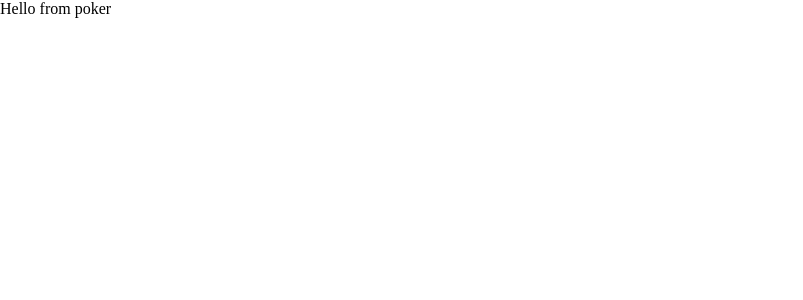
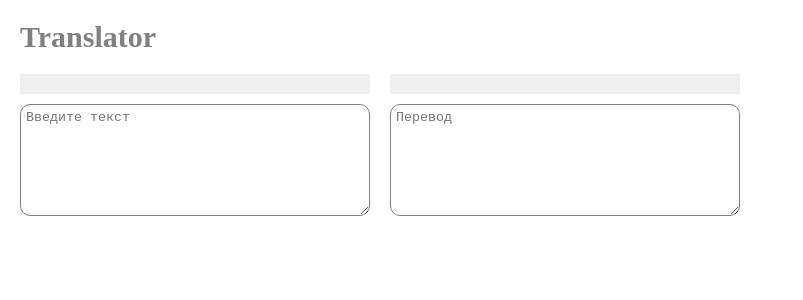
Before and after one commit to MichailOsipov/Poker, a React app: page / in a window 1280 px wide. Shown: the top 300 px of the page, without its empty margins (0-803 px from the left). Built offline with nearby package versions, Linux system fonts and the light colour scheme.

Commit message:
state-based translator

```diff
--- a/package.json
+++ b/package.json
@@ -49,5 +49,8 @@
     "server": "./node_modules/.bin/webpack-dev-server",
     "test": "jest",
     "test:watch": "jest --watch"
+  },
+  "dependencies": {
+    "styled-components": "^5.1.1"
   }
 }
--- a/src/main.jsx
+++ b/src/app.jsx
@@ -1,7 +1,8 @@
 import * as React from 'react';
 import ReactDOM from 'react-dom';
+import {MainPage} from 'components/main'
 
 ReactDOM.render(
-    <div>Hello from poker</div>,
+    <MainPage/>,
     document.getElementById('root')
 );
--- /dev/null
+++ b/src/components/main-view.jsx
@@ -0,0 +1,64 @@
+import * as React from 'react';
+import styled from 'styled-components'
+
+const Container = styled.div`
+  padding: 0 20px;
+`
+
+const Block = styled.div`
+  display: flex;
+`
+
+const Wrapper = styled.div`
+  display: flex;
+  flex-direction: column;
+  width: 350px;
+  padding-right: 20px;
+`
+
+const Select = styled.select`
+  border: none;
+  height: 20px;
+  margin-bottom: 10px;
+  appearance: none;
+`
+
+const Textarea = styled.textarea`
+  border-color: grey;
+  border-radius: 10px;
+  padding: 5px;
+  min-height: 100px;
+`
+
+const TitleText = styled.h1`
+  font-size: 30px;
+  color: grey;
+`
+
+export const MainView = ({originalLanguage, languages, originalText, translationLanguage, translatedText, onFieldChange}) => (
+  <Container>
+    <TitleText>Translator</TitleText>
+    <Block>
+      <Wrapper>
+        <Select value={originalLanguage} onChange={(e) => onFieldChange('originalLanguage', e.currentTarget.value)}>
+          {Object.keys(languages).map(key =>
+            <option key={key} value={key}>{languages[key]}</option>
+          )}
+        </Select>
+        <Textarea
+          placeholder="Введите текст"
+          value={originalText}
+          onChange={(e) => onFieldChange('originalText', e.currentTarget.value)}
+        />
+      </Wrapper>
+      <Wrapper>
+        <Select value={translationLanguage} onChange={(e) => onFieldChange('translationLanguage', e.currentTarget.value)}>
+          {Object.keys(languages).map(key =>
+            <option key={key} value={key}>{languages[key]}</option>
+          )}
+        </Select>
+        <Textarea placeholder="Перевод" value={translatedText} readOnly/>
+      </Wrapper>
+    </Block>
+  </Container>
+)
--- /dev/null
+++ b/src/components/main.jsx
@@ -0,0 +1,57 @@
+import * as React from 'react';
+import { debounce } from 'lodash';
+import { getLanguages, translate, getTextLanguage } from '../utils/api'
+import { MainView } from './main-view'
+
+export class MainPage extends React.Component {
+  constructor(props) {
+    super(props)
+    this.state = {
+      languages: {},
+      originalLanguage: '',
+      translationLanguage: 'en',
+      originalText: '',
+      translatedText: ''
+    }
+  }
+
+  async componentDidMount() {
+    const languages = await getLanguages();
+    this.setState({languages});
+  }
+
+  getLanguage = async (text) => {
+    const originalLanguage = await getTextLanguage(text);
+    this.setState({originalLanguage})
+  }
+
+  translateText = debounce( async (originalText, originalLanguage, translationLanguage) => {
+    const translatedText = await translate(originalText, originalLanguage, translationLanguage);
+    this.setState({translatedText})
+  }, 400)
+
+  onFieldChange = (field, value) => {
+    const newState = this.state;
+    newState[field] = value;
+
+    if (!newState.originalLanguage) {
+      this.getLanguage(newState.originalText);
+    } else if (newState.originalText) {
+      this.translateText(newState.originalText, newState.originalLanguage, newState.translationLanguage);
+    }
+    this.setState({newState});
+  }
+
+  render() {
+    return (
+      <MainView
+        onFieldChange={this.onFieldChange}
+        originalLanguage={this.state.originalLanguage}
+        originalText={this.state.originalText}
+        translationLanguage={this.state.translationLanguage}
+        translatedText={this.state.translatedText}
+        languages={this.state.languages}
+      />
+    )
+  }
+}
--- a/src/index.html
+++ b/src/index.html
@@ -4,7 +4,7 @@
 		<meta name="viewport" content="width=device-width, initial-scale=1">
 		<meta http-equiv="X-UA-Compatible" content="IE=edge">
 		<meta charset="UTF-8">
-		<title>Poker</title>
+		<title>Translator</title>
 	</head>
 	<body style="margin: 0px;">
 		<div id="root"></div>
--- /dev/null
+++ b/src/utils/api.js
@@ -0,0 +1,54 @@
+export const getLanguages = async () => {
+  const language = 'ru';
+  const key = 'trnsl.1.1.20170527T103722Z.e029d2e911e534e8.4ac60c7700c1be3c525e6d80829748ba4783715f';
+
+  const myHeaders = new Headers();
+  myHeaders.append('Host', 'translate.yandex.net');
+  myHeaders.append('Accept', '*/*');
+  myHeaders.append('Content-Type', 'application/x-www-form-urlencoded');
+  const fetchParams = {
+    method: 'POST',
+    headers: myHeaders
+  };
+
+  const response = await fetch(`https://translate.yandex.net/api/v1.5/tr.json/getLangs?ui=${language}&key=${key}`, fetchParams);
+  const info = await response.json();
+  return (info.langs);
+
+}
+
+export const translate = async (originalText, originalLanguage, translationLanguage) => {
+  const lang = `${originalLanguage}-${translationLanguage}`;
+  const key = 'trnsl.1.1.20170527T103722Z.e029d2e911e534e8.4ac60c7700c1be3c525e6d80829748ba4783715f';
+  const myHeaders = new Headers();
+  myHeaders.append('Host', 'translate.yandex.net');
+  myHeaders.append('Accept', '*/*');
+  myHeaders.append('Content-Length', '17');
+  myHeaders.append('Content-Type', 'application/x-www-form-urlencoded');
+  const fetchParams = {
+    method: 'POST',
+    headers: myHeaders
+  };
+
+  const response = await fetch(`https://translate.yandex.net/api/v1.5/tr.json/translate?text=${originalText}&lang=${lang}&key=${key}`, fetchParams);
+  const info = await response.json();
+  return(info.text);
+}
+
+export const getTextLanguage = async(text) => {
+  const key = 'trnsl.1.1.20170527T103722Z.e029d2e911e534e8.4ac60c7700c1be3c525e6d80829748ba4783715f';
+  const myHeaders = new Headers();
+  myHeaders.append('Host', 'translate.yandex.net');
+  myHeaders.append('Accept', '*/*');
+  myHeaders.append('Content-Length', '17');
+  myHeaders.append('Content-Type', 'application/x-www-form-urlencoded');
+
+  const fetchParams = {
+    method: 'POST',
+    headers: myHeaders
+  };
+
+  const response = await fetch(`https://translate.yandex.net/api/v1.5/tr.json/detect?text=${text}&key=${key}`, fetchParams);
+  const info = await response.json()
+  return(info.lang);
+}
--- a/webpack.config.js
+++ b/webpack.config.js
@@ -6,7 +6,7 @@ const proxyPort = 8088;
 
 module.exports = {
     context: __dirname + '/src',
-    entry: ['babel-polyfill', './main.jsx'],
+    entry: ['babel-polyfill', './app.jsx'],
     output: {
         filename: 'bundle.js',
         path: __dirname + '/public',
```
